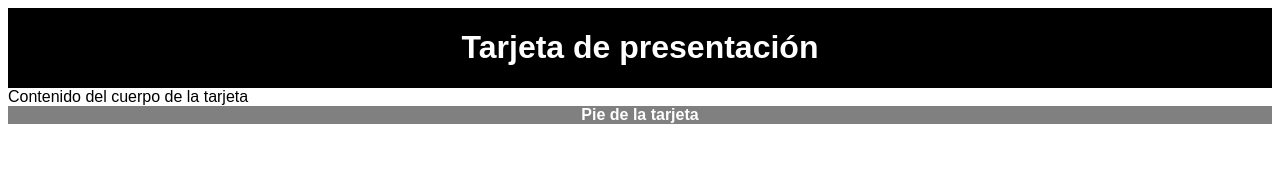
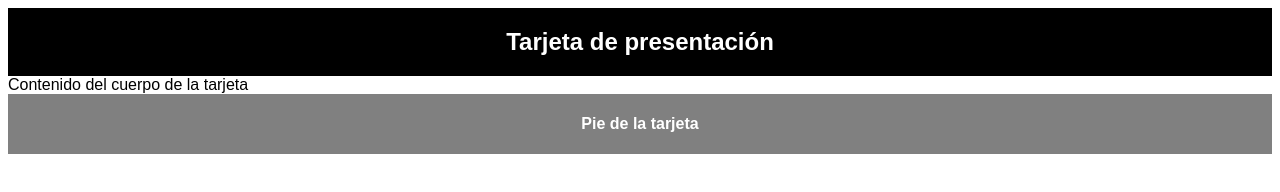
Before and after one commit to Annabel707/entorno-cliente, a plain HTML site: page tema3/card.html in a window 1280 px wide. Drawn offline with Linux system fonts and the light colour scheme.

Commit message:
new file:   apuntesflex.txt 	modified:   tema3/card.css 	modified:   tema3/card.html

```diff
--- a/tema3/card.html
+++ b/tema3/card.html
@@ -7,12 +7,20 @@
     <link rel="stylesheet" href="card.css" />
 </head>
 <body>
-    <header><h1>Tarjeta de presentación</h1></header>
+    <container class="cabecera">
+    <header>
+    <h2>Tarjeta de presentación</h2>
+    </header>
+    </container>
+    <container class="cuerpo">
     <body>
         Contenido del cuerpo de la tarjeta
     </body>
+    </container>
+    <container class="footer">
     <footer>
-        <b>Pie de la tarjeta</b>
+        <h4>Pie de la tarjeta</h4>
     </footer>
+    </container>
 </body>
 </html>
```
Also changed, not shown: apuntesflex.txt (added).
